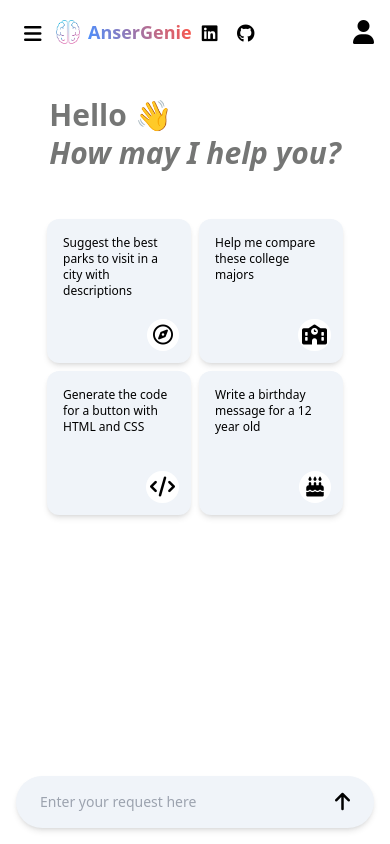
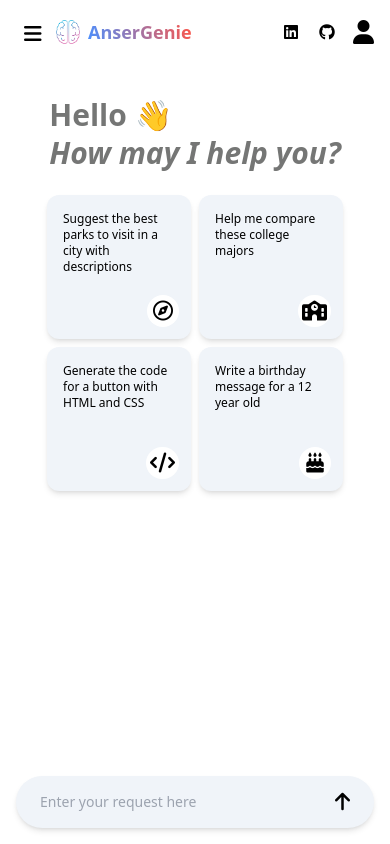
Before and after one commit to AreebZaho/AnserGenie, a React (Vite) app: page / in a window 390 px wide. Built offline with nearby package versions, Linux system fonts and the light colour scheme.

Commit message:
worked on chat functionality

```diff
--- a/src/App.jsx
+++ b/src/App.jsx
@@ -29,7 +29,11 @@ function App() {
 	);
 	const [input, setInput] = useState("");
 	const [chatStarted, setChatStarted] = useState(false);
+	const [loading, setLoading] = useState(false);
 	const [result, setResult] = useState("");
+
+	const [chat, setChat] = useState([]);
+	const [chats, setChats] = useState([]);
 
 	return (
 		<ContextProvider
@@ -44,8 +48,14 @@ function App() {
 				setInput,
 				chatStarted,
 				setChatStarted,
+				loading,
+				setLoading,
 				result,
 				setResult,
+				chat,
+				setChat,
+				chats,
+				setChats,
 			}}
 		>
 			<div className="flex w-screen dark:bg-slate-900">
--- a/src/components/Chat.jsx
+++ b/src/components/Chat.jsx
@@ -1,15 +1,20 @@
 import {useContxt} from "../contexts/context";
 import Card from "./Card";
 import cardDetails from "../constants/cardDetails";
+import Message from "./Message";
 
 const Chat = () => {
-	const {chatStarted} = useContxt();
+	const {chatStarted, loading, chat} = useContxt();
 
 	return (
-		<div className="flex flex-col items-center w-full gap-12 m-auto xl:gap-20 dark:bg-slate-900">
+		<div
+			className={
+				"flex flex-col items-center w-full m-auto xl:gap-20 dark:bg-slate-900 " +
+				(chatStarted ? "gap-12" : "gap-6")
+			}
+		>
 			{!chatStarted ? (
 				<>
-					{" "}
 					<p className="font-sans text-3xl xs:text-4xl md:text-5xl font-semibold leading-tight text-[#757675] px-6 dark:text-slate-100">
 						<span className="welcome-heading">Hello </span>👋
 						<br />
@@ -22,7 +27,9 @@ const Chat = () => {
 					</div>{" "}
 				</>
 			) : (
-				<div>started</div>
+				chat.map(({isQuestion, text}, index) => {
+					return <Message key={index} isQuestion={isQuestion} text={text} />;
+				})
 			)}
 		</div>
 	);
--- /dev/null
+++ b/src/components/Loader.jsx
@@ -0,0 +1,7 @@
+import React from "react";
+
+const Loader = () => {
+	return <div>loading</div>;
+};
+
+export default Loader;
--- /dev/null
+++ b/src/components/Message.jsx
@@ -0,0 +1,28 @@
+import logo from "../assets/logo.png";
+import PropTypes from "prop-types";
+import Loader from "./Loader";
+import {useContxt} from "../contexts/context";
+
+const Message = ({isQuestion, text}) => {
+	const {loading} = useContxt();
+
+	return (
+		<div className="w-4/5 max-w-[830px] p-2 flex gap-4">
+			{isQuestion ? (
+				<div className="flex items-center justify-center h-6 aspect-square">
+					<i className="text-lg fa-solid fa-user"></i>
+				</div>
+			) : (
+				<img src={logo} className="h-6" />
+			)}
+			<p className="dark:text-white">{loading ? <Loader /> : text}</p>
+		</div>
+	);
+};
+
+Message.propTypes = {
+	isQuestion: PropTypes.bool,
+	text: PropTypes.string,
+};
+
+export default Message;
--- a/src/components/Page.jsx
+++ b/src/components/Page.jsx
@@ -5,6 +5,8 @@ import Chat from "./Chat";
 
 const Page = () => {
 	const {windowWidth, sidebarExpanded, setSidebarExpanded} = useContxt();
+
+	// let chat = [];
 
 	return (
 		<>
@@ -32,7 +34,9 @@ const Page = () => {
 								AnserGenie
 							</p>
 						</a>
-						<div className="flex gap-4 pt-1 [&_a]:flex [&_a]:items-center [&_a]:justify-center [&>a]:h-5 [&>a]:aspect-square justify-center">
+					</div>
+					<div className="flex items-center gap-4 xs:gap-6">
+						<div className="flex gap-4 [&_a]:flex [&_a]:items-center [&_a]:justify-center [&>a]:h-5 [&>a]:aspect-square justify-center">
 							<a
 								href="https://www.linkedin.com/in/areebzahoori/"
 								target="_blank"
@@ -43,15 +47,13 @@ const Page = () => {
 								<i className="fa-brands fa-github"></i>
 							</a>
 						</div>
+						<i className="h-8 text-2xl rounded-full fa-solid fa-user"></i>
 					</div>
-					<i className="h-8 text-2xl rounded-full fa-solid fa-user"></i>
 				</header>
 
 				<Chat />
 
-				<div className="absolute flex flex-col items-center w-full px-4 bottom-4">
-					<Search />
-				</div>
+				<Search />
 			</div>
 		</>
 	);
--- a/src/components/Search.jsx
+++ b/src/components/Search.jsx
@@ -1,13 +1,29 @@
 import {useContxt} from "../contexts/context";
 import runChat from "../config/gemini";
+import {useId} from "react";
 
 const Search = () => {
-	const {input, setInput, setChatStarted} = useContxt();
+	const {
+		input,
+		setInput,
+		chatStarted,
+		setChatStarted,
+		loading,
+		setLoading,
+		setChat,
+	} = useContxt();
+
+	const inputId = useId();
 
 	return (
-		<div className="bg-[#f0f4f9] rounded-full w-full max-w-[830px] px-6 py-3 flex-1 shadow-md dark:bg-slate-600">
+		<div className="absolute flex flex-col items-center w-full px-4 bottom-4">
+			<label
+				htmlFor={inputId}
+				className="bg-[#f0f4f9] rounded-full w-full max-w-[830px] px-6 py-3 flex-1 shadow-md dark:bg-slate-600"
+			>
 				<form action="" className="flex">
 					<input
+						id={inputId}
 						type="text"
 						placeholder="Enter your request here"
 						value={input}
@@ -17,19 +33,31 @@ const Search = () => {
 					<button
 						type="submit"
 						className="flex gap-2 sm:gap-6 [&_img]:h-6"
-					onClick={(e) => {
+						onClick={async (e) => {
 							e.preventDefault();
 							if (!input) return;
+							const answerId = Date.now();
+							setChatStarted(1);
+							setChat((prevChats) => [
+								...prevChats,
+								{isQuestion: true, text: input},
+								{isQuestion: false, id: answerId},
+							]);
 							setInput("");
-						setChatStarted(1);
-						runChat(input);
+							setLoading(true);
+							const answer = await runChat(input);
+							setChat((prevChats) =>
+								prevChats.map((chat) =>
+									chat.id === answerId ? {...chat, text: answer} : chat
+								)
+							);
+							setLoading(false);
 						}}
 					>
-					<div onClick={() => {}}>
 						<i className="text-xl fa-solid fa-arrow-up"></i>
-					</div>
 					</button>
 				</form>
+			</label>
 		</div>
 	);
 };
--- a/src/contexts/context.js
+++ b/src/contexts/context.js
@@ -2,17 +2,23 @@ import {createContext, useContext} from "react";
 
 const Context = createContext({
 	darkTheme: "",
-	setDarkTheme: () => { },
+	setDarkTheme: () => {},
 	windowWidth: "",
 	setWindowWidth: () => {},
 	sidebarExpanded: false,
-	setSidebarExpanded: () => { },
+	setSidebarExpanded: () => {},
 	input: "",
-	setInput: () => { },
+	setInput: () => {},
 	chatStarted: "",
-	setChatStarted: () => { },
-	result : "",
-	setResult: () => { },
+	setChatStarted: () => {},
+	loading: "",
+	setLoading: () => {},
+	result: "",
+	setResult: () => {},
+	chat: [],
+	setChat: () => {},
+	chats: [],
+	setChats: () => {},
 });
 
 const ContextProvider = Context.Provider;
--- a/src/index.css
+++ b/src/index.css
@@ -12,7 +12,7 @@
 		@apply flex items-center gap-4 px-2 py-1 text-sm font-semibold rounded-lg cursor-pointer dark:hover:text-black;
 	}
 	.sidebar-options {
-		@apply flex gap-4 py-2 pr-4 rounded-full cursor-pointer xs:pl-4 hover:bg-slate-200 dark:hover:bg-slate-600;
+		@apply flex gap-4 px-4 py-2 rounded-full cursor-pointer hover:bg-slate-200 dark:hover:bg-slate-600;
 	}
 }
 
```
Lines whose indentation alone changed are shown as unchanged.
